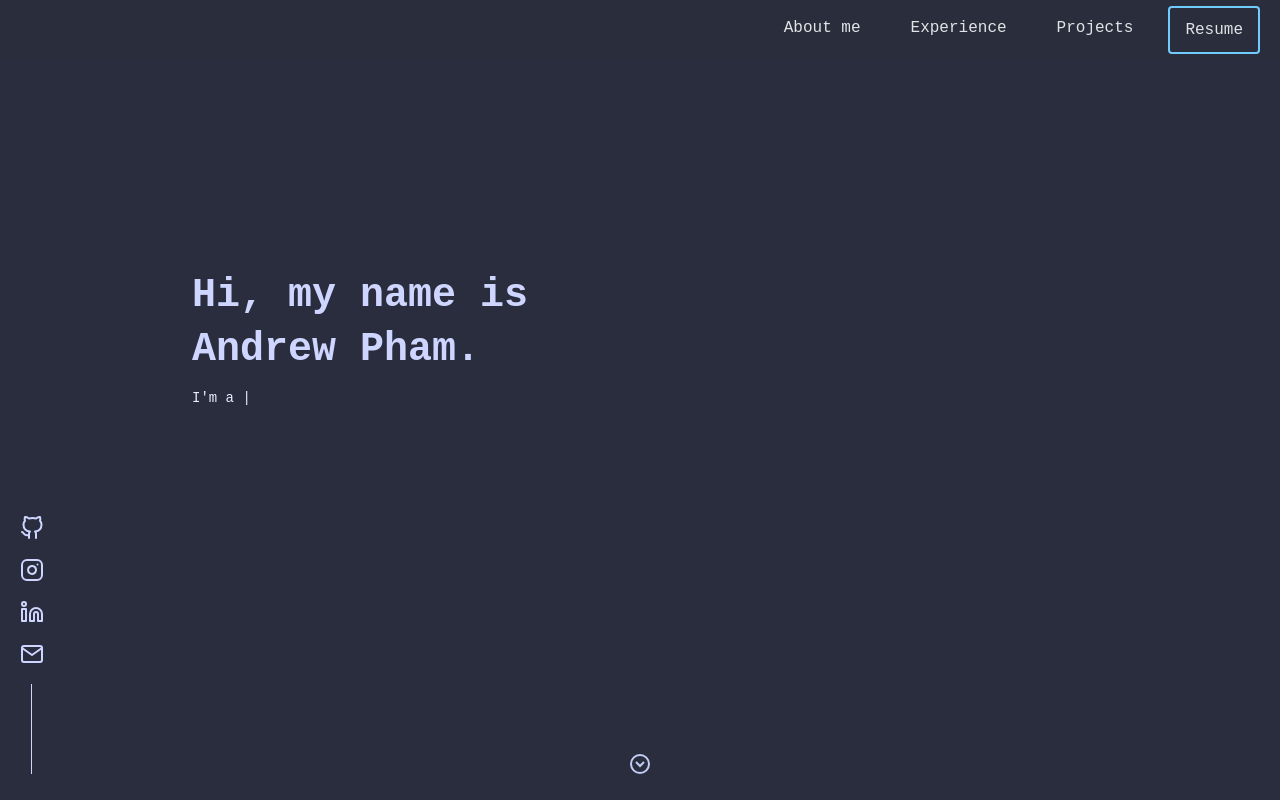
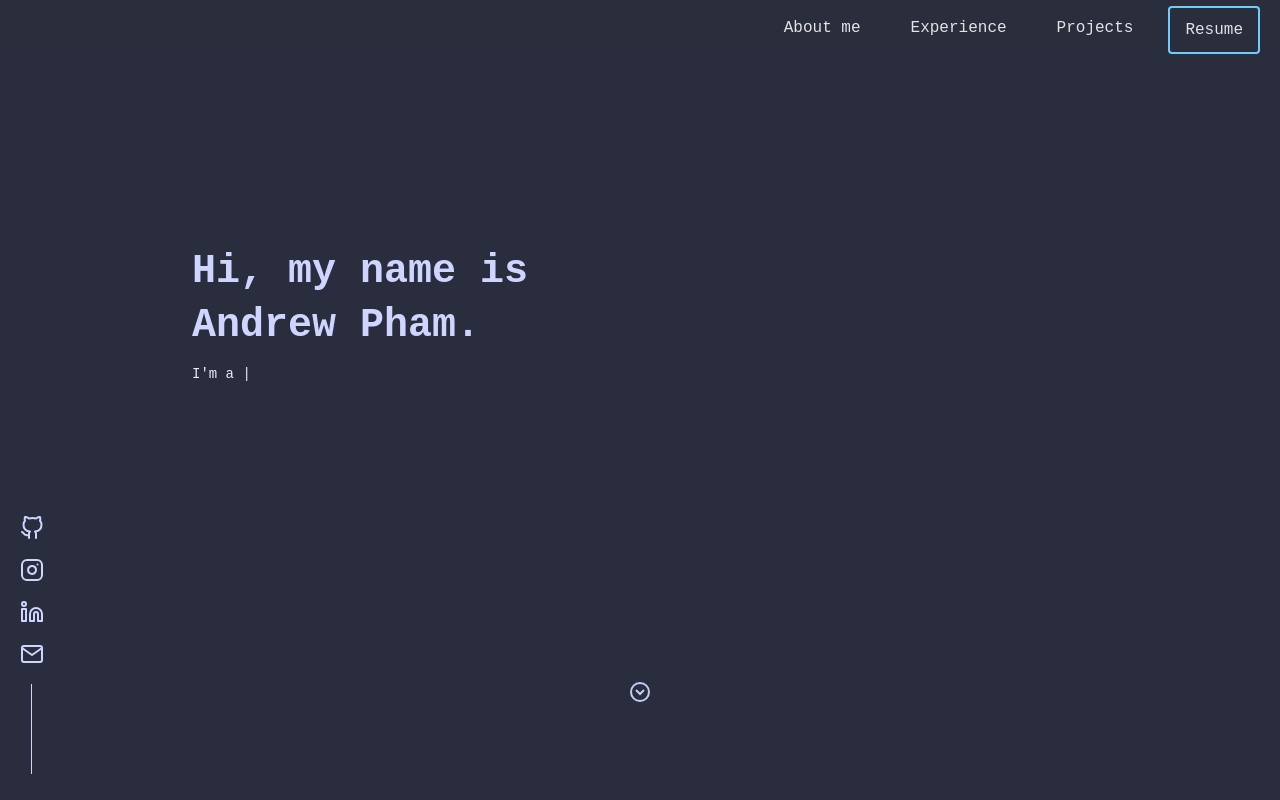
Before and after one commit to andrewbapham/andrewbapham.github.io, a React (Vite) app: page / in a window 1280 px wide. Shown: the top 800 px of the page. Built offline with nearby package versions, Linux system fonts and the light colour scheme.

Commit message:
styling changes

```diff
--- a/src/App.css
+++ b/src/App.css
@@ -1,8 +1,3 @@
-section {
-	min-height: 100vh;
-	padding: 40px 0px;
-}
-
 .section-header {
 	position: relative;
 	display: flex;
--- a/src/assets/components/component-styles/TransitionButton.css
+++ b/src/assets/components/component-styles/TransitionButton.css
@@ -6,10 +6,16 @@
 	text-align: center;
 }
 
-@media screen and (max-height: 750px) and (max-width: 500px){
+@media (max-height: 768px) and (max-width: 500px){
 	.transition-button{
 		display: none;
 	}
+}
+@media screen and (max-width: 450px) {
+	.transition-button{
+		display: none;
+	}
+
 }
 
 .arrow-svg {
--- a/src/index.css
+++ b/src/index.css
@@ -85,4 +85,7 @@ button:focus-visible {
 
 section {
 	position: relative;
+	display: flex;
+	align-items:center;
+	min-height: 100vh;
 }
```
Also changed, not shown: 2 other files (tests, documents, lock files or other folders).
